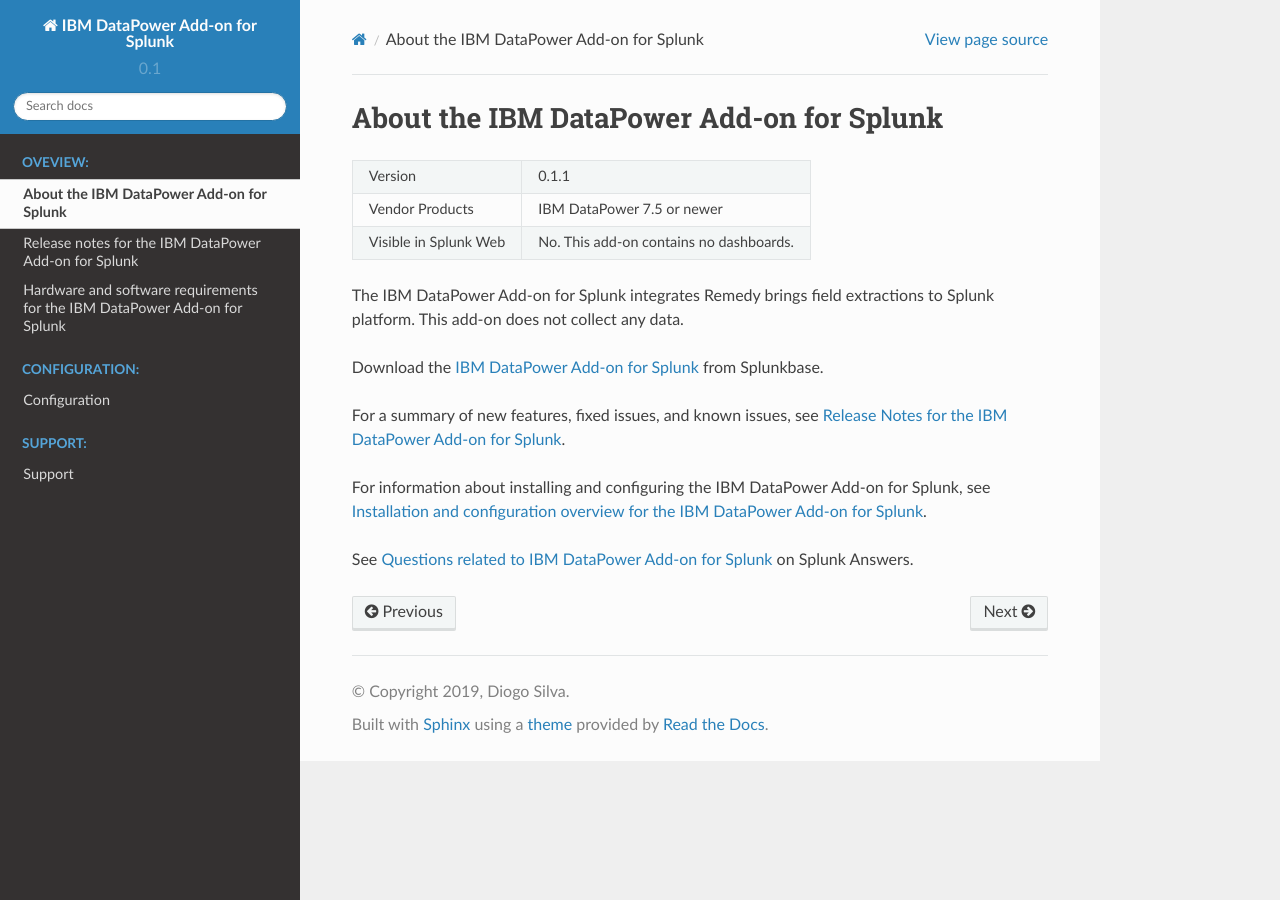
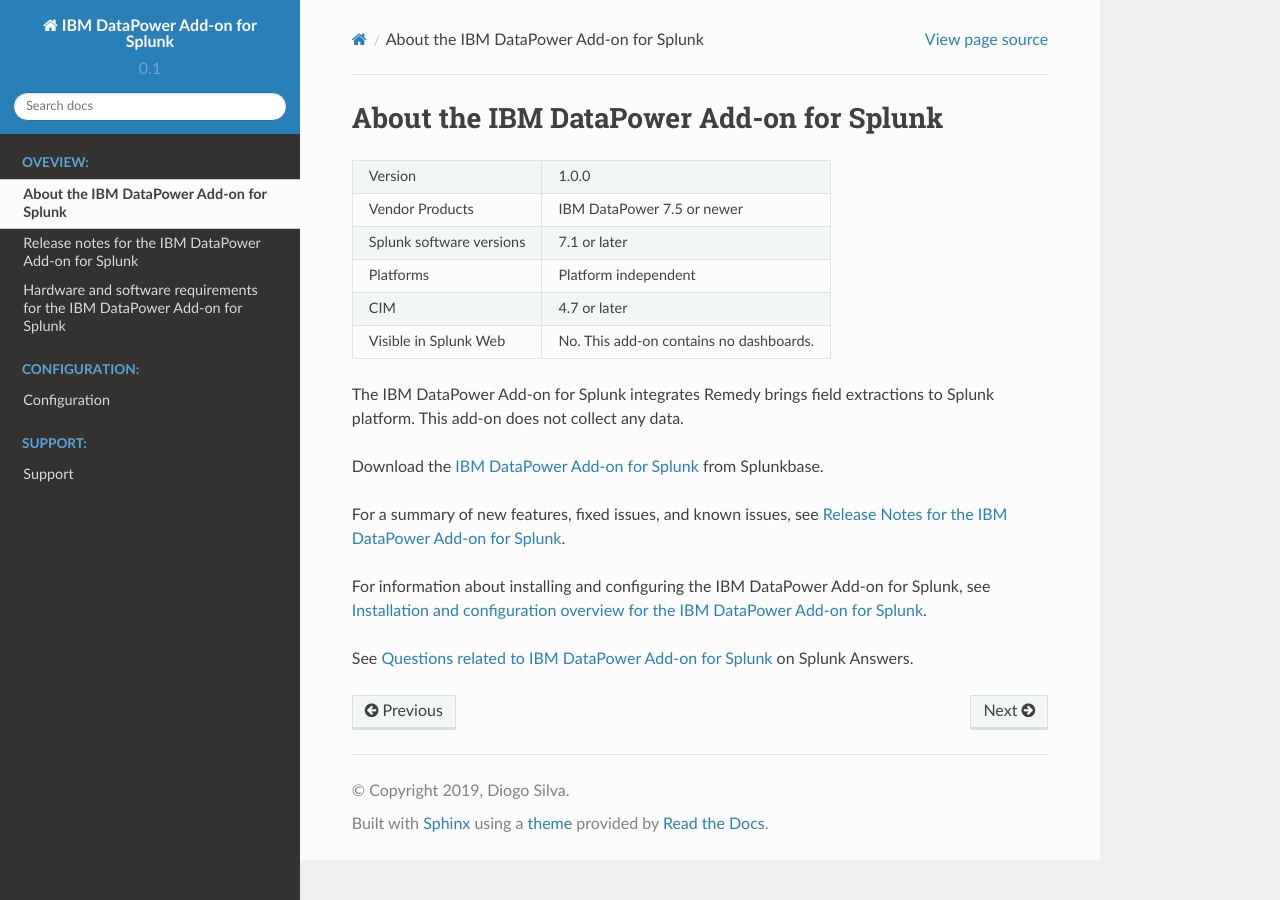
Before and after one commit to diogofgm/TA-ibm_datapower, a Sphinx documentation site: the page built from docs/source/overview/about.rst, in a window 1280 px wide. Built offline with Sphinx 7.4.7 and the Read the Docs theme 2.0.0, drawn with Linux system fonts in a browser that asks for light colours; pages that are not in the unit, such as notebooks, are missing from menus; some of the changed lines change nothing that is shown.

Commit message:
changed table

```diff
--- a/docs/source/overview/about.rst
+++ b/docs/source/overview/about.rst
@@ -2,14 +2,8 @@
 About the IBM DataPower Add-on for Splunk
 =========================================
 
-.. list-table::
-
-   * - Version
-     - 0.1.1
-   * - Vendor Products
-     - IBM DataPower 7.5 or newer
-   * - Visible in Splunk Web
-     - No. This add-on contains no dashboards.
+.. csv-table::
+   :file: csv/about.csv
 
 The IBM DataPower Add-on for Splunk integrates Remedy brings field extractions to Splunk platform. This add-on does not collect any data.
 
```
